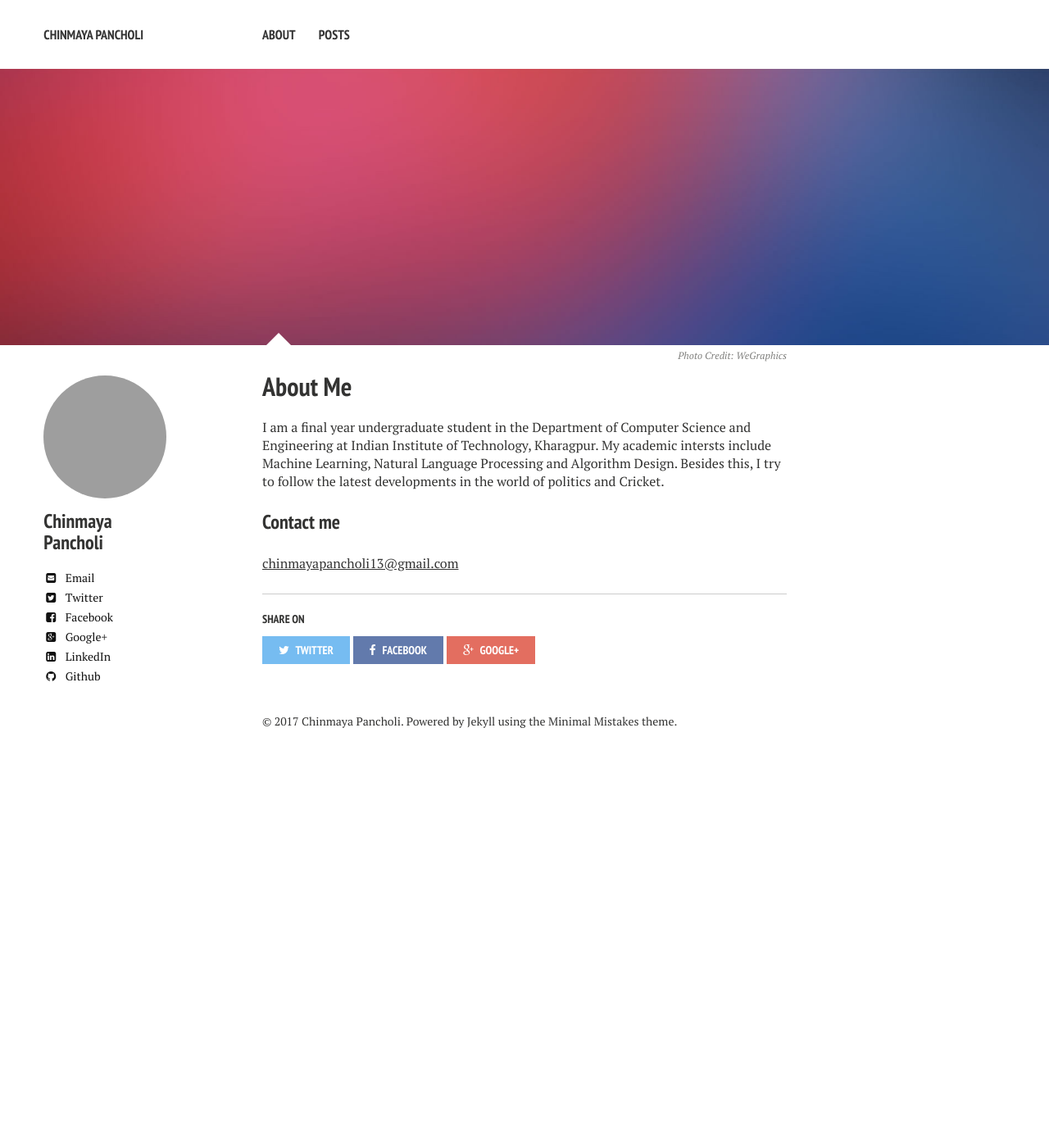
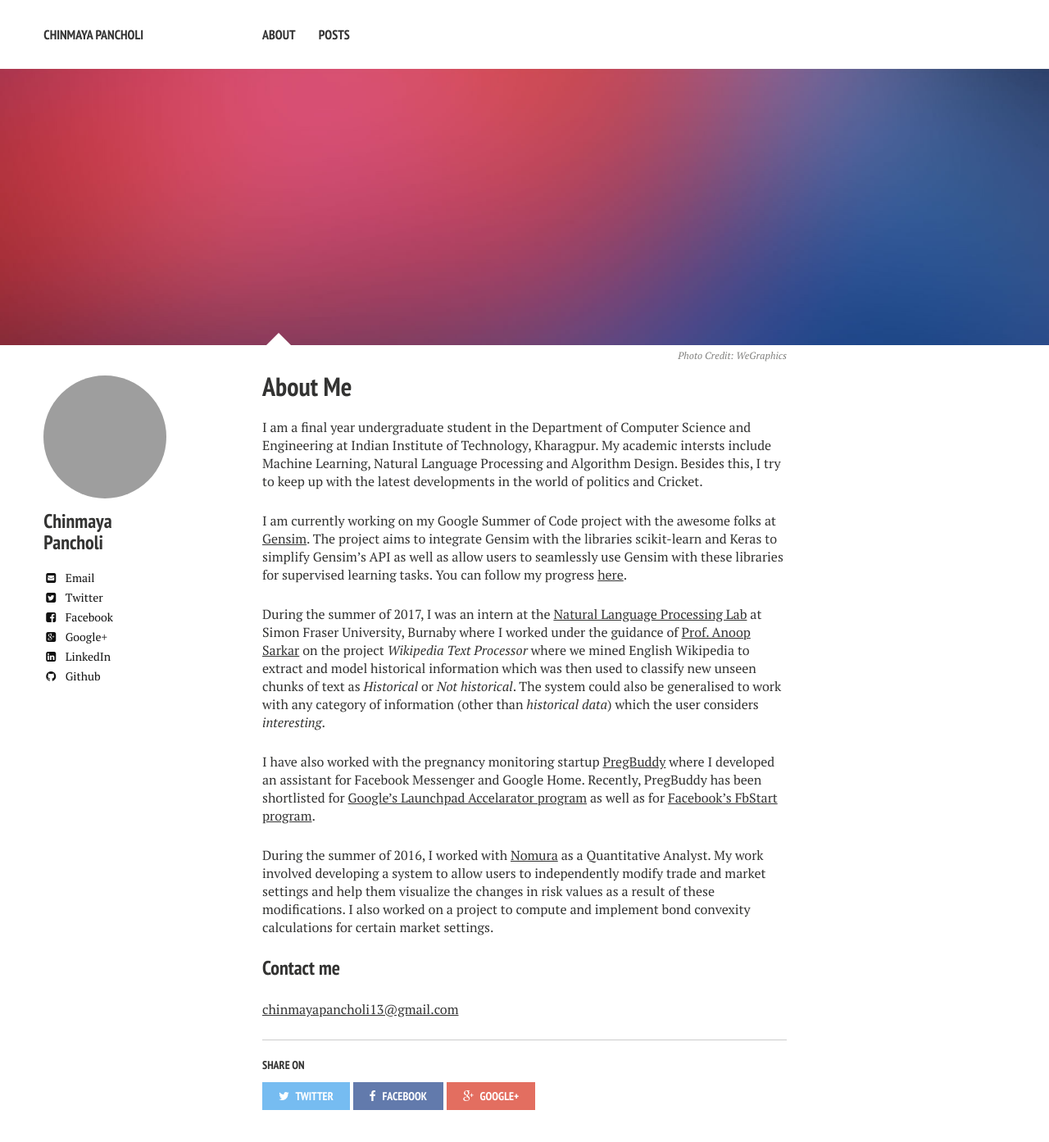
Before and after one commit to chinmayapancholi13/chinmayapancholi13.github.io, a Jekyll site: the page built from about/index.md, in a window 1280 px wide and 1400 px high. Shown: the top 1393 px of the window at 82% size. Built offline with Jekyll 4.4.1, drawn with Linux system fonts in a browser that asks for light colours; nearby versions of some CDN libraries; grey boxes are pictures that could not be loaded.

Commit message:
updated 'about' page

```diff
--- a/_config.yml
+++ b/_config.yml
@@ -32,6 +32,8 @@ owner:
   avatar: https://avatars2.githubusercontent.com/u/10104911?v=3&s=460
   bio:
   email: chinmayapancholi13@gmail.com
+  linkedin: cpancholi
+  github: chinmayapancholi13
   disqus-shortname: #aries-will-blog
   twitter: chinmaya_13
   facebook: chinmaya.pancholi
@@ -42,9 +44,7 @@ owner:
     ad-client:
     ad-slot:
   bing-verify:
-  github: chinmayapancholi13
   stackoverflow: #123456/username   from a "http://stackoverflow.com/users/123456/username" link
-  linkedin: cpancholi
   xing: #username
   instagram: #username
   lastfm: #username
--- a/about/index.md
+++ b/about/index.md
@@ -13,7 +13,20 @@ image:
 I am a final year undergraduate student in the Department of Computer Science and Engineering at Indian
 Institute of Technology, Kharagpur. My academic intersts include Machine Learning, Natural Language Processing
 and Algorithm Design.
-Besides this, I try to follow the latest developments in the world of politics and Cricket.
+Besides this, I try to keep up with the latest developments in the world of politics and Cricket.
+
+
+I am currently working on my Google Summer of Code project with the awesome folks at [Gensim](http://radimrehurek.com/gensim/). The project aims to integrate Gensim with the libraries scikit-learn and Keras to simplify Gensim's API as well as allow users to seamlessly use Gensim with these libraries for supervised learning tasks. You can follow my progress [here](https://rare-technologies.com/chinmayas-google-summer-of-code-2017-live-blog-a-chronicle-of-integrating-gensim-with-scikit-learn-and-keras/).
+
+
+During the summer of 2017, I was an intern at the [Natural Language Processing Lab](http://natlang.cs.sfu.ca/) at Simon Fraser University, Burnaby where I worked under the guidance of [Prof. Anoop Sarkar](http://www.cs.sfu.ca/~anoop) on the project *Wikipedia Text Processor* where we mined English Wikipedia to extract and model historical information which was then used to classify new unseen chunks of text as *Historical* or *Not historical*. The system could also be generalised to work with any category of information (other than *historical data*) which the user considers *interesting*.
+
+
+I have also worked with the pregnancy monitoring startup [PregBuddy](https://play.google.com/store/apps/details?id=com.pregbuddy) where I developed an assistant for Facebook Messenger and Google Home. Recently, PregBuddy has been shortlisted for [Google's Launchpad Accelarator program](https://yourstory.com/2017/07/google-launchpad-build-women-entrepreneurs/) as well as for [Facebook's FbStart program](https://developers.facebook.com/fbstart).
+
+
+During the summer of 2016, I worked with [Nomura](http://www.nomura.com/) as a Quantitative Analyst. My work involved developing a system to allow users to independently modify trade and market settings and help them visualize the changes in risk values as a result of these modifications. I also worked on a project to compute and implement bond convexity calculations for certain market settings.
+
 
 ### Contact me
 
```
Also changed, not shown: images/gsoc.png, images/gsoc_old.png (added).
